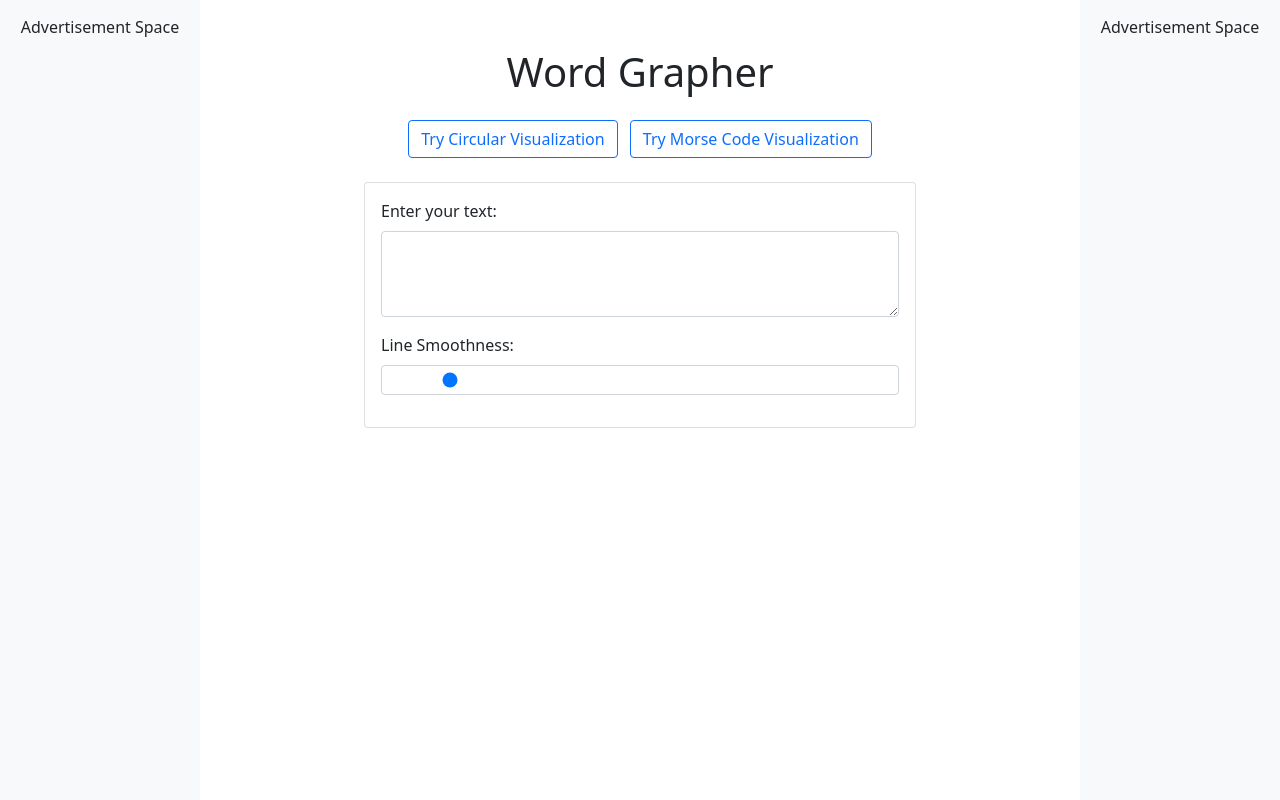
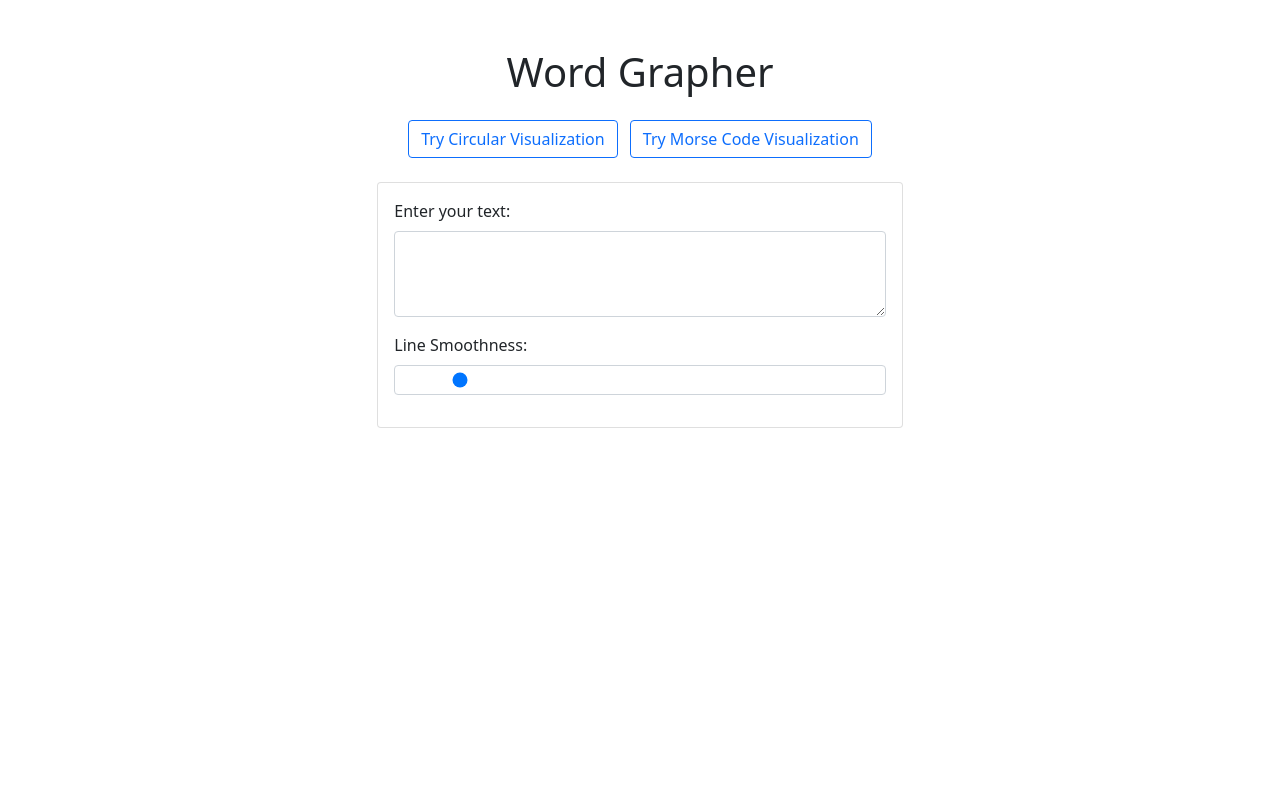
Before and after one commit to SonnyC56/wordgrapher, a Python web app: template templates/index.html in a window 1280 px wide. Run offline with Jinja, Linux system fonts and the light colour scheme; the template is opened without the code that fills it, so the values that code supplies are empty; some libraries are stand-ins or nearby versions.

Commit message:
refactor: Remove ad placeholders and update main content layout

```diff
--- a/templates/index.html
+++ b/templates/index.html
@@ -7,23 +7,9 @@
     <link href="https://cdn.jsdelivr.net/npm/bootstrap@5.1.3/dist/css/bootstrap.min.css" rel="stylesheet">
     <script src="https://cdn.jsdelivr.net/npm/chart.js"></script>
     <style>
-        .ad-space {
-            background-color: #f8f9fa;
-            padding: 15px;
-            text-align: center;
-            min-height: 100vh;
-            position: fixed;
-            width: 200px;
-            top: 0;
-        }
-        .ad-space-left {
-            left: 0;
-        }
-        .ad-space-right {
-            right: 0;
-        }
         .main-content {
-            margin: 0 220px;
+            margin: 20px auto;
+            max-width: 800px;
         }
         #graphContainer, #lineOnlyContainer {
             display: none;
@@ -32,17 +18,6 @@
     </style>
 </head>
 <body>
-    <!-- Left Ad Space -->
-    <div class="ad-space ad-space-left">
-        <!-- Google AdSense Code Would Go Here -->
-        <div id="left-ad">Advertisement Space</div>
-    </div>
-
-    <!-- Right Ad Space -->
-    <div class="ad-space ad-space-right">
-        <!-- Google AdSense Code Would Go Here -->
-        <div id="right-ad">Advertisement Space</div>
-    </div>
 
     <div class="main-content mt-5">
         <h1 class="text-center mb-4">Word Grapher</h1>
```
